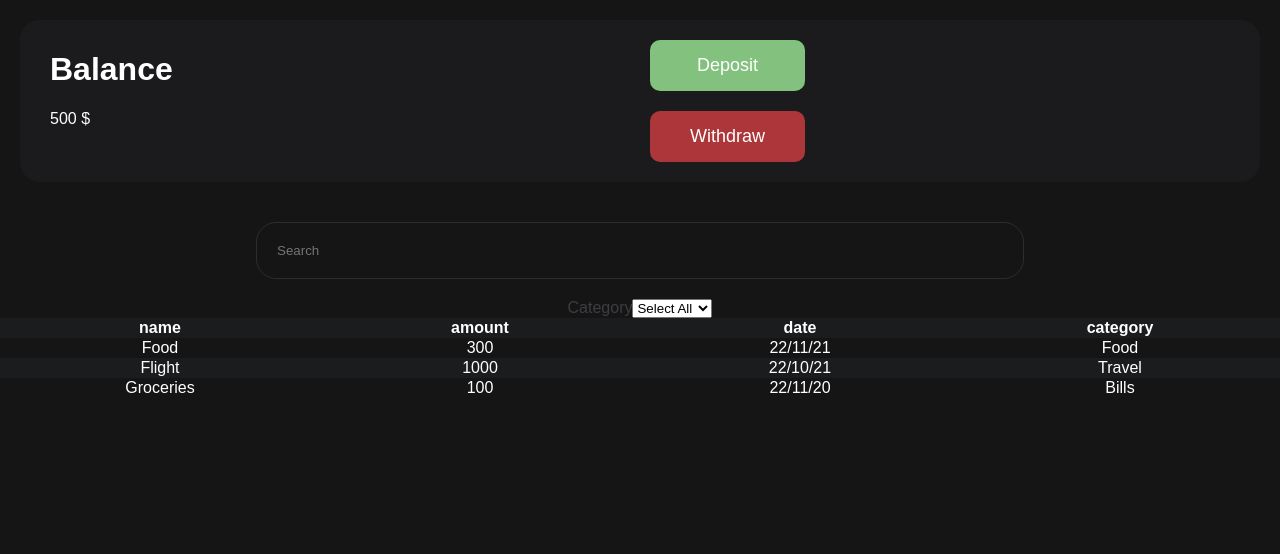
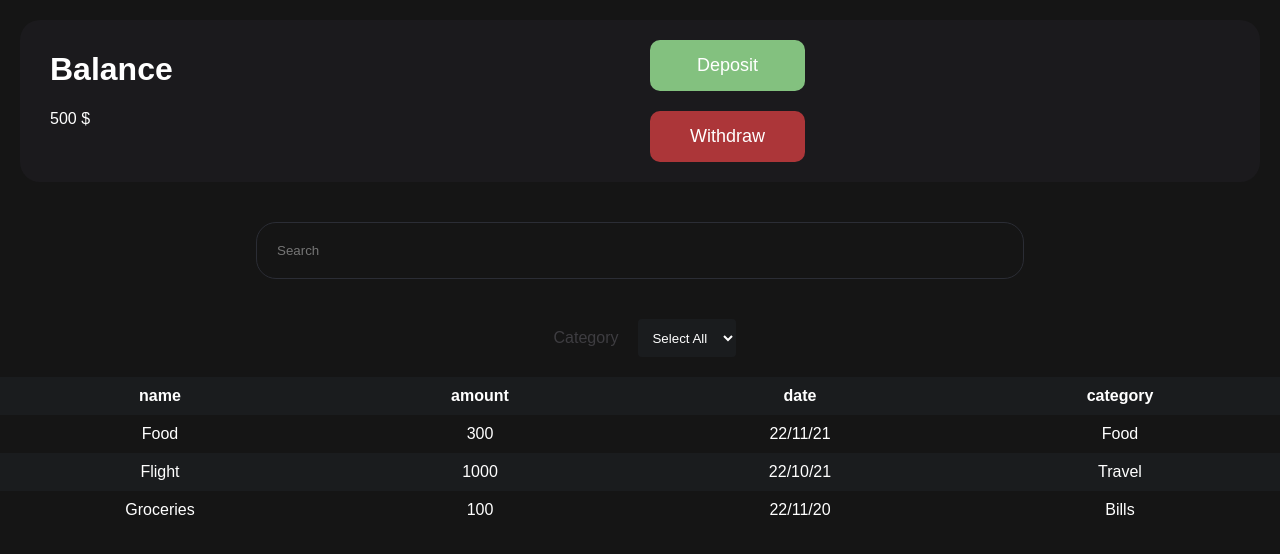
Before and after one commit to judygab/wallet-app, a React (Create React App) app: page / in a window 1280 px wide. Shown: the top 554 px of the page. Built offline with nearby package versions, Linux system fonts and the light colour scheme.

Commit message:
updated filters

```diff
--- a/src/App.js
+++ b/src/App.js
@@ -32,22 +32,6 @@ export default function App() {
           onChange={(e) => setSearchText(e.target.value)}
         />
         <Filter title="Category" value="category" options={data.categories} onHandleChange={onHandleChange}/>
-        <div className="filters">
-          {/* <label>
-            Category
-            <select value={category} onChange={(e) => onHandleChange(e)}>
-              <option value="1">Category 1</option>
-              <option value="2">Category 2</option>
-            </select>
-          </label>
-          <label>
-            Currency
-            <select value={category} onChange={(e) => onHandleChange(e)}>
-              <option value="1">USD</option>
-              <option value="2">USD@</option>
-            </select>
-          </label> */}
-        </div>
       </form>
       <Transactions
         data={sortBy === "" ? data : data.sort((a, b) => a[sortBy] - b[sortBy])}
--- a/src/Filter.js
+++ b/src/Filter.js
@@ -3,7 +3,7 @@ const Filter = ({ title, value, options, onHandleChange }) => {
   return (
     <div className="filter-container">
       <div className="filter-name">{title}</div>
-      <select onChange={(e) => onHandleChange(value, e)}>
+      <select className="filter-select grey" onChange={(e) => onHandleChange(value, e)}>
         <option value='Select All' key='Select All'>Select All</option>
         {options.map((option) => {
           return (
@@ -11,7 +11,7 @@ const Filter = ({ title, value, options, onHandleChange }) => {
               {option}
             </option>
           );
-        })}Filt
+        })}
       </select>
     </div>
   );
--- a/src/styles.css
+++ b/src/styles.css
@@ -115,6 +115,10 @@ tr:nth-child(even) {
   background-color: #1a1c1e;
 }
 
+th, td {
+  padding: 10px;
+}
+
 th {
   background-color: #1a1c1e;
 }
@@ -148,8 +152,18 @@ th {
 
 .filter-container {
   display: flex;
+  margin: 20px;
 }
 
 .filter-name {
   color: #3e3d41;
+  margin-right: 10px;
+  padding: 10px;
 }
+
+.filter-select {
+  border: none;
+  padding: 10px;
+  border-radius: 4px;
+  color: white;
+}
```
